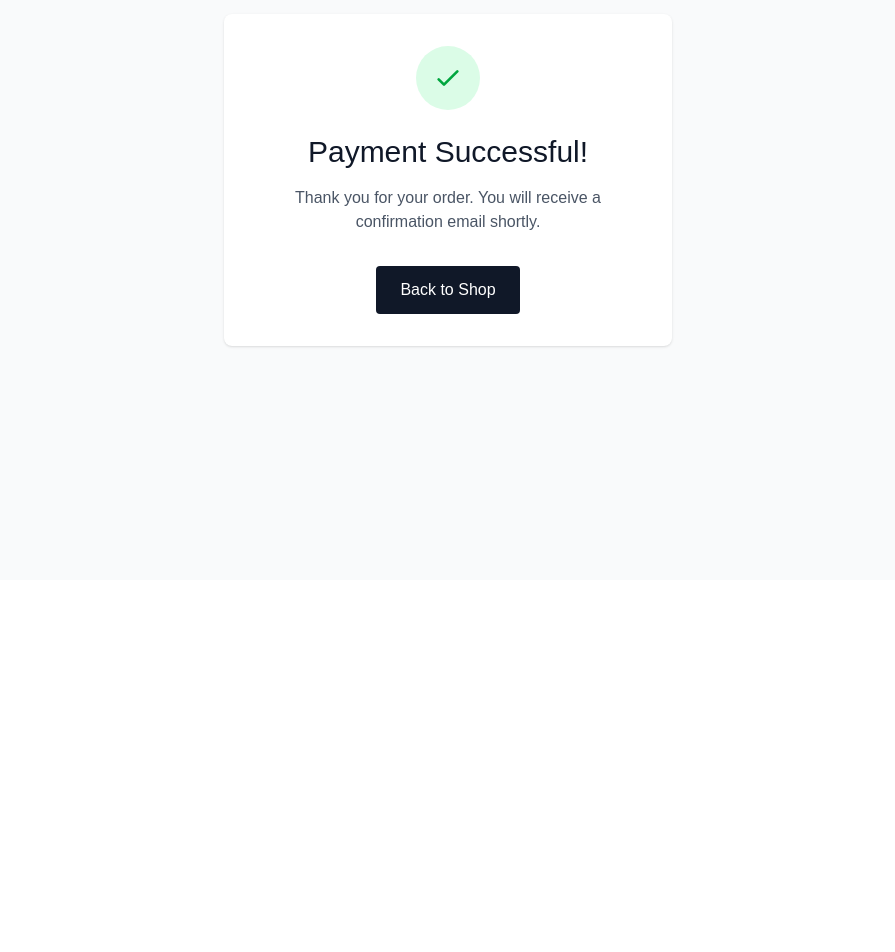
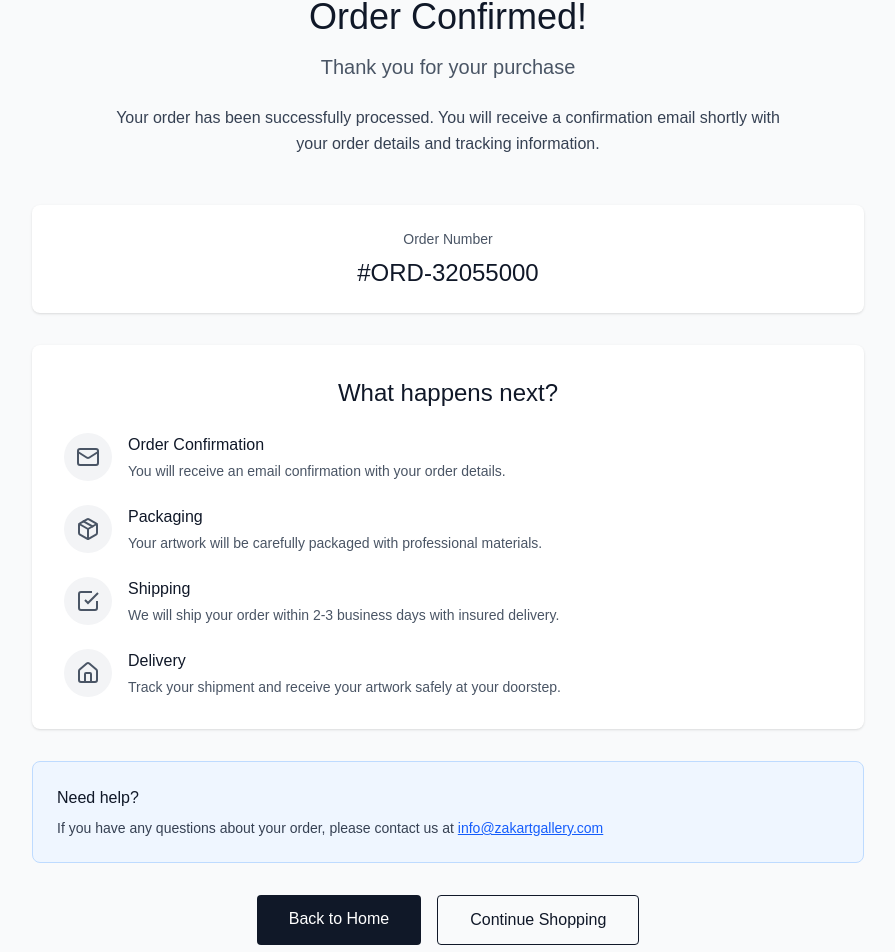
Before and after one commit to manvredo/zak-art-gallery, a Next.js app: page /success in a window 1280 px wide. Shown: the part 220-1172 px from the top of the page, without its empty margins (192-1087 px from the left). Before the commit the page ends 800 px from the top, so only its background shows below. Built offline with nearby package versions, Linux system fonts and the light colour scheme.

Commit message:
Add cookies page and update components

```diff
--- a/app/components/Footer.js
+++ b/app/components/Footer.js
@@ -71,6 +71,11 @@ const Footer = () => {
                   {t.footer.widerruf}
                 </Link>
               </li>
+              <li>
+                <Link href="/cookies" className="hover:text-gray-900">
+                  {t.footer.cookies}
+                </Link>
+              </li>
             </ul>
           </div>
 
--- a/app/success/page.js
+++ b/app/success/page.js
@@ -1,27 +1,188 @@
 "use client";
 
+import React, { useEffect } from 'react';
+import Link from 'next/link';
+import { CheckCircle, Package, Mail, Home } from 'lucide-react';
+import { useCart } from '../context/CartContext';
+import { useLanguage } from '../context/LanguageContext';
+
 export default function SuccessPage() {
+  const { cart, clearCart } = useCart();
+  const { language } = useLanguage();
+
+  useEffect(() => {
+    // Clear cart after successful purchase
+    if (cart.length > 0) {
+      clearCart();
+    }
+  }, []);
+
+  const texts = {
+    en: {
+      title: 'Order Confirmed!',
+      subtitle: 'Thank you for your purchase',
+      message: 'Your order has been successfully processed. You will receive a confirmation email shortly with your order details and tracking information.',
+      orderNumber: 'Order Number',
+      whatNext: 'What happens next?',
+      step1Title: 'Order Confirmation',
+      step1Desc: 'You will receive an email confirmation with your order details.',
+      step2Title: 'Packaging',
+      step2Desc: 'Your artwork will be carefully packaged with professional materials.',
+      step3Title: 'Shipping',
+      step3Desc: 'We will ship your order within 2-3 business days with insured delivery.',
+      step4Title: 'Delivery',
+      step4Desc: 'Track your shipment and receive your artwork safely at your doorstep.',
+      needHelp: 'Need help?',
+      contactUs: 'If you have any questions about your order, please contact us at',
+      continueShopping: 'Continue Shopping',
+      backHome: 'Back to Home'
+    },
+    de: {
+      title: 'Bestellung Bestätigt!',
+      subtitle: 'Vielen Dank für Ihren Einkauf',
+      message: 'Ihre Bestellung wurde erfolgreich verarbeitet. Sie erhalten in Kürze eine Bestätigungs-E-Mail mit Ihren Bestelldetails und Tracking-Informationen.',
+      orderNumber: 'Bestellnummer',
+      whatNext: 'Wie geht es weiter?',
+      step1Title: 'Bestellbestätigung',
+      step1Desc: 'Sie erhalten eine E-Mail mit Ihren Bestelldetails.',
+      step2Title: 'Verpackung',
+      step2Desc: 'Ihr Kunstwerk wird sorgfältig mit professionellen Materialien verpackt.',
+      step3Title: 'Versand',
+      step3Desc: 'Wir versenden Ihre Bestellung innerhalb von 2-3 Werktagen mit versicherter Lieferung.',
+      step4Title: 'Lieferung',
+      step4Desc: 'Verfolgen Sie Ihre Sendung und erhalten Sie Ihr Kunstwerk sicher an Ihrer Haustür.',
+      needHelp: 'Brauchen Sie Hilfe?',
+      contactUs: 'Wenn Sie Fragen zu Ihrer Bestellung haben, kontaktieren Sie uns unter',
+      continueShopping: 'Weiter einkaufen',
+      backHome: 'Zurück zur Startseite'
+    }
+  };
+
+  const t = texts[language];
+
   return (
-    <div className="min-h-screen bg-gray-50 flex items-center justify-center">
-      <div className="max-w-md w-full bg-white rounded-lg shadow-sm p-8 text-center">
-        <div className="mb-6">
-          <div className="w-16 h-16 bg-green-100 rounded-full flex items-center justify-center mx-auto">
-            <svg className="w-8 h-8 text-green-600" fill="none" stroke="currentColor" viewBox="0 0 24 24">
-              <path strokeLinecap="round" strokeLinejoin="round" strokeWidth={2} d="M5 13l4 4L19 7" />
-            </svg>
+    <div className="min-h-screen bg-gray-50">
+      <header className="bg-white border-b border-gray-200">
+        <div className="max-w-7xl mx-auto px-4 sm:px-6 lg:px-8">
+          <div className="flex justify-between items-center h-16">
+            <Link href="/">
+              <h1 className="text-2xl font-light tracking-wider text-gray-900 cursor-pointer">
+                ZAK ART GALLERY
+              </h1>
+            </Link>
           </div>
         </div>
-        <h1 className="text-3xl font-light text-gray-900 mb-4">Payment Successful!</h1>
-        <p className="text-gray-600 mb-8">
-          Thank you for your order. You will receive a confirmation email shortly.
-        </p>
-        <a
-          href="/"
-          className="inline-block px-6 py-3 bg-gray-900 text-white hover:bg-gray-800 transition rounded"
-        >
-          Back to Shop
-        </a>
-      </div>
+      </header>
+
+      <main className="max-w-4xl mx-auto px-4 sm:px-6 lg:px-8 py-12">
+        {/* Success Icon and Message */}
+        <div className="text-center mb-12">
+          <div className="flex justify-center mb-6">
+            <CheckCircle className="text-green-500" size={80} strokeWidth={1.5} />
+          </div>
+          <h1 className="text-4xl font-light text-gray-900 mb-4">{t.title}</h1>
+          <p className="text-xl text-gray-600 mb-6">{t.subtitle}</p>
+          <p className="text-gray-700 max-w-2xl mx-auto leading-relaxed">
+            {t.message}
+          </p>
+        </div>
+
+        {/* Order Number (Optional - you can add order ID from Stripe) */}
+        <div className="bg-white rounded-lg shadow-sm p-6 mb-8 text-center">
+          <p className="text-sm text-gray-600 mb-2">{t.orderNumber}</p>
+          <p className="text-2xl font-light text-gray-900">#ORD-{Date.now().toString().slice(-8)}</p>
+        </div>
+
+        {/* What's Next Steps */}
+        <div className="bg-white rounded-lg shadow-sm p-8 mb-8">
+          <h2 className="text-2xl font-light text-gray-900 mb-6 text-center">{t.whatNext}</h2>
+
+          <div className="space-y-6">
+            <div className="flex gap-4">
+              <div className="flex-shrink-0">
+                <div className="w-12 h-12 bg-gray-100 rounded-full flex items-center justify-center">
+                  <Mail className="text-gray-600" size={24} />
+                </div>
+              </div>
+              <div>
+                <h3 className="font-medium text-gray-900 mb-1">{t.step1Title}</h3>
+                <p className="text-gray-600 text-sm">{t.step1Desc}</p>
+              </div>
+            </div>
+
+            <div className="flex gap-4">
+              <div className="flex-shrink-0">
+                <div className="w-12 h-12 bg-gray-100 rounded-full flex items-center justify-center">
+                  <Package className="text-gray-600" size={24} />
+                </div>
+              </div>
+              <div>
+                <h3 className="font-medium text-gray-900 mb-1">{t.step2Title}</h3>
+                <p className="text-gray-600 text-sm">{t.step2Desc}</p>
+              </div>
+            </div>
+
+            <div className="flex gap-4">
+              <div className="flex-shrink-0">
+                <div className="w-12 h-12 bg-gray-100 rounded-full flex items-center justify-center">
+                  <svg className="text-gray-600" width="24" height="24" fill="none" stroke="currentColor" strokeWidth="2" viewBox="0 0 24 24">
+                    <path d="M9 11l3 3L22 4" />
+                    <path d="M21 12v7a2 2 0 01-2 2H5a2 2 0 01-2-2V5a2 2 0 012-2h11" />
+                  </svg>
+                </div>
+              </div>
+              <div>
+                <h3 className="font-medium text-gray-900 mb-1">{t.step3Title}</h3>
+                <p className="text-gray-600 text-sm">{t.step3Desc}</p>
+              </div>
+            </div>
+
+            <div className="flex gap-4">
+              <div className="flex-shrink-0">
+                <div className="w-12 h-12 bg-gray-100 rounded-full flex items-center justify-center">
+                  <Home className="text-gray-600" size={24} />
+                </div>
+              </div>
+              <div>
+                <h3 className="font-medium text-gray-900 mb-1">{t.step4Title}</h3>
+                <p className="text-gray-600 text-sm">{t.step4Desc}</p>
+              </div>
+            </div>
+          </div>
+        </div>
+
+        {/* Contact Information */}
+        <div className="bg-blue-50 border border-blue-200 rounded-lg p-6 mb-8">
+          <h3 className="font-medium text-gray-900 mb-2">{t.needHelp}</h3>
+          <p className="text-gray-700 text-sm">
+            {t.contactUs} <a href="mailto:info@zakartgallery.com" className="text-blue-600 hover:text-blue-700 underline">info@zakartgallery.com</a>
+          </p>
+        </div>
+
+        {/* Action Buttons */}
+        <div className="flex flex-col sm:flex-row gap-4 justify-center">
+          <Link
+            href="/"
+            className="px-8 py-3 bg-gray-900 text-white hover:bg-gray-800 transition rounded text-center cursor-pointer"
+          >
+            {t.backHome}
+          </Link>
+          <Link
+            href="/"
+            className="px-8 py-3 border border-gray-900 text-gray-900 hover:bg-gray-50 transition rounded text-center cursor-pointer"
+          >
+            {t.continueShopping}
+          </Link>
+        </div>
+      </main>
+
+      <footer className="bg-white border-t border-gray-200 mt-16">
+        <div className="max-w-7xl mx-auto px-4 sm:px-6 lg:px-8 py-8">
+          <div className="text-center text-sm text-gray-600">
+            <p>© 2024 ZAK Art Gallery. All rights reserved.</p>
+          </div>
+        </div>
+      </footer>
     </div>
   );
 }
```
Also changed, not shown: 1 other file (tests, documents, lock files or other folders).
